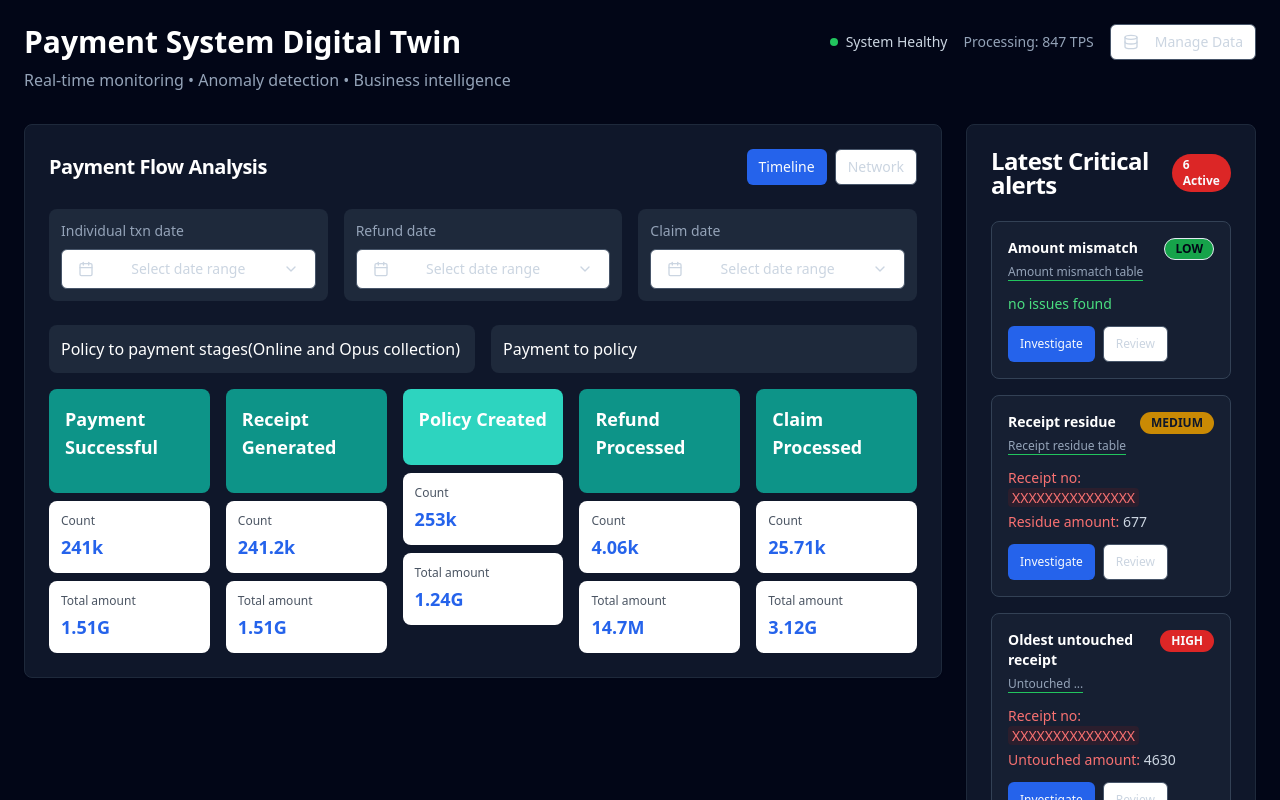
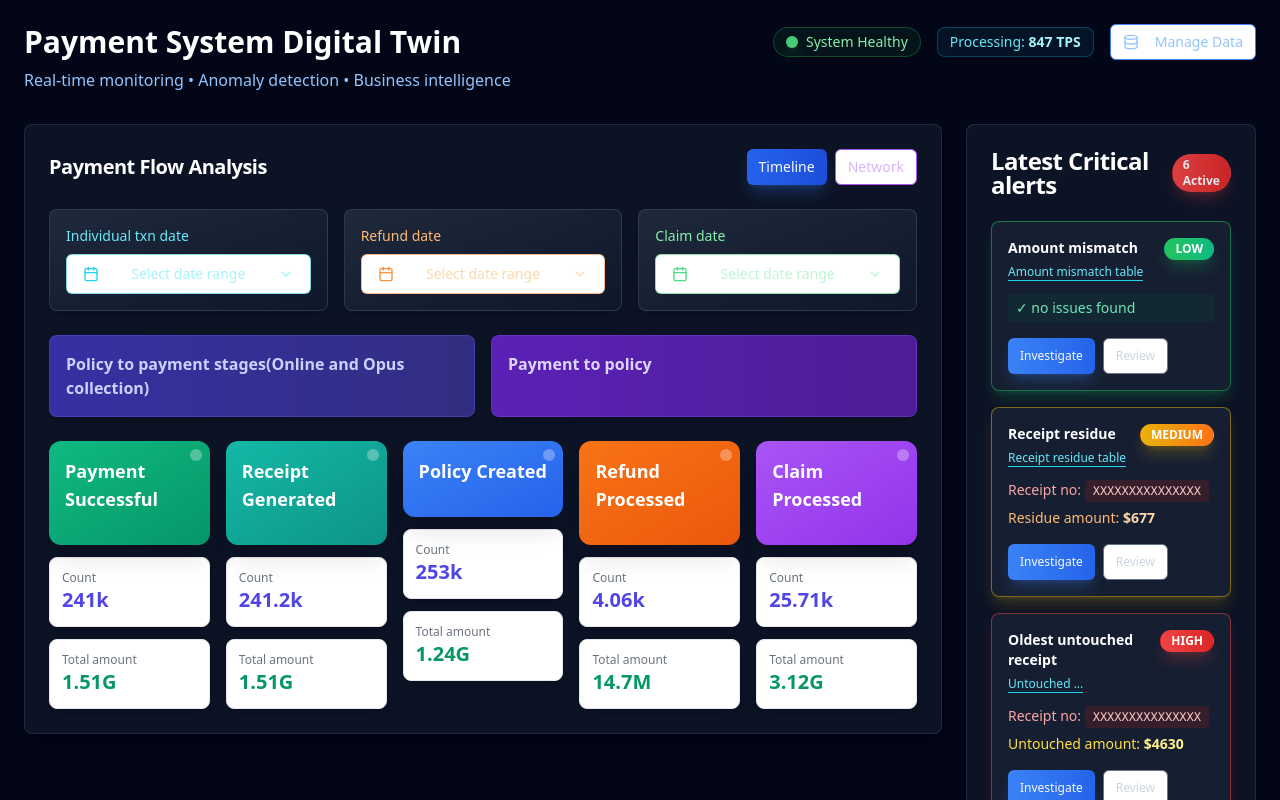
Before and after one commit to foxowl-ops/insura-twin-insights-dash, a React (Vite) app: page / in a window 1280 px wide. Shown: the top 800 px of the page. Built offline with nearby package versions, Linux system fonts and the light colour scheme.

Commit message:
Refactor: Improve color scheme for better UX
Adjusted color palette throughout the dashboard to enhance visual appeal and improve user experience. Modified colors of various elements, including cards, buttons, and badges, to create a more engaging and informative interface.

```diff
--- a/src/components/AlertCard.tsx
+++ b/src/components/AlertCard.tsx
@@ -21,75 +21,93 @@ interface AlertCardProps {
 }
 
 const AlertCard: React.FC<AlertCardProps> = ({ alert }) => {
+  const getPriorityStyles = (priority: string) => {
+    switch (priority) {
+      case 'HIGH':
+        return {
+          badge: 'bg-gradient-to-r from-red-500 to-red-600 text-white shadow-lg shadow-red-500/25',
+          border: 'border-red-500/50',
+          glow: 'shadow-red-500/20'
+        };
+      case 'MEDIUM':
+        return {
+          badge: 'bg-gradient-to-r from-yellow-500 to-orange-500 text-white shadow-lg shadow-yellow-500/25',
+          border: 'border-yellow-500/50',
+          glow: 'shadow-yellow-500/20'
+        };
+      default:
+        return {
+          badge: 'bg-gradient-to-r from-green-500 to-emerald-500 text-white shadow-lg shadow-green-500/25',
+          border: 'border-green-500/50',
+          glow: 'shadow-green-500/20'
+        };
+    }
+  };
+
+  const styles = getPriorityStyles(alert.priority);
+
   return (
-    <div className="bg-slate-800/50 border border-slate-700 rounded-lg p-4">
+    <div className={`bg-slate-800/60 border ${styles.border} rounded-lg p-4 shadow-lg ${styles.glow} backdrop-blur-sm`}>
       <div className="flex justify-between items-start mb-3">
         <div>
           <h3 className="font-semibold text-white text-sm">{alert.type}</h3>
-          <div className="text-xs text-slate-400 border-b border-green-500 inline-block">
+          <div className="text-xs text-cyan-300 border-b border-cyan-400 inline-block">
             {alert.category}
           </div>
         </div>
-        <Badge
-          variant={alert.priority === 'HIGH' ? 'destructive' : alert.priority === 'MEDIUM' ? 'secondary' : 'outline'}
-          className={
-            alert.priority === 'HIGH' ? 'bg-red-600' :
-            alert.priority === 'MEDIUM' ? 'bg-yellow-600' :
-            'bg-green-600'
-          }
-        >
+        <Badge className={styles.badge}>
           {alert.priority}
         </Badge>
       </div>
 
       {alert.status === 'no issues found' ? (
-        <div className="text-green-400 text-sm">no issues found</div>
+        <div className="text-emerald-300 text-sm font-medium bg-emerald-900/20 px-2 py-1 rounded">✓ no issues found</div>
       ) : (
-        <div className="space-y-1 text-sm text-slate-300 mb-3">
+        <div className="space-y-2 text-sm text-slate-300 mb-3">
           {alert.receiptNo && (
             <div>
-              <span className="text-red-400">Receipt no: </span>
-              <span className="text-red-400 bg-red-900/20 px-1 rounded">{alert.receiptNo}</span>
+              <span className="text-red-300">Receipt no: </span>
+              <span className="text-red-200 bg-red-900/30 px-2 py-1 rounded font-mono text-xs">{alert.receiptNo}</span>
             </div>
           )}
           {alert.residueAmount && (
             <div>
-              <span className="text-red-400">Residue amount: </span>
-              <span className="text-slate-300">{alert.residueAmount}</span>
+              <span className="text-orange-300">Residue amount: </span>
+              <span className="text-orange-200 font-semibold">${alert.residueAmount}</span>
             </div>
           )}
           {alert.untouchedAmount && (
             <div>
-              <span className="text-red-400">Untouched amount: </span>
-              <span className="text-slate-300">{alert.untouchedAmount}</span>
+              <span className="text-yellow-300">Untouched amount: </span>
+              <span className="text-yellow-200 font-semibold">${alert.untouchedAmount}</span>
             </div>
           )}
           {alert.traceNo && (
             <div>
-              <span className="text-red-400">Trace no: </span>
-              <span className="text-red-400 bg-red-900/20 px-1 rounded">{alert.traceNo}</span>
+              <span className="text-red-300">Trace no: </span>
+              <span className="text-red-200 bg-red-900/30 px-2 py-1 rounded font-mono text-xs">{alert.traceNo}</span>
             </div>
           )}
           {alert.referenceId && (
             <div>
-              <span className="text-red-400">Reference id: </span>
-              <span className="text-red-400 bg-red-900/20 px-1 rounded">{alert.referenceId}</span>
+              <span className="text-red-300">Reference id: </span>
+              <span className="text-red-200 bg-red-900/30 px-2 py-1 rounded font-mono text-xs">{alert.referenceId}</span>
             </div>
           )}
           {alert.refundModel && (
             <div>
-              <span className="text-red-400">Refund model: </span>
-              <span className="text-slate-300">{alert.refundModel}</span>
+              <span className="text-purple-300">Refund model: </span>
+              <span className="text-purple-200 bg-purple-900/30 px-2 py-1 rounded">{alert.refundModel}</span>
             </div>
           )}
         </div>
       )}
 
-      <div className="flex gap-2 mt-3">
-        <Button size="sm" className="bg-blue-600 hover:bg-blue-700 text-xs">
+      <div className="flex gap-2 mt-4">
+        <Button size="sm" className="bg-gradient-to-r from-blue-500 to-blue-600 hover:from-blue-400 hover:to-blue-500 text-xs shadow-lg shadow-blue-500/25">
           Investigate
         </Button>
-        <Button size="sm" variant="outline" className="border-slate-600 text-slate-300 text-xs">
+        <Button size="sm" variant="outline" className="border-slate-500 text-slate-300 hover:bg-slate-700/50 text-xs">
           Review
         </Button>
       </div>
--- a/src/components/CriticalAlerts.tsx
+++ b/src/components/CriticalAlerts.tsx
@@ -49,11 +49,13 @@ const CriticalAlerts = () => {
   ];
 
   return (
-    <Card className="bg-slate-900 border-slate-800">
+    <Card className="bg-slate-900/80 border-slate-700/50 shadow-xl">
       <CardHeader>
         <div className="flex justify-between items-center">
           <CardTitle className="text-white">Latest Critical alerts</CardTitle>
-          <Badge variant="destructive" className="bg-red-600">6 Active</Badge>
+          <Badge variant="destructive" className="bg-gradient-to-r from-red-500 to-red-600 shadow-lg shadow-red-500/25 animate-pulse">
+            6 Active
+          </Badge>
         </div>
       </CardHeader>
       <CardContent className="space-y-4">
--- a/src/components/DashboardHeader.tsx
+++ b/src/components/DashboardHeader.tsx
@@ -10,16 +10,18 @@ const DashboardHeader = () => {
       <div className="flex justify-between items-start mb-2">
         <div>
           <h1 className="text-3xl font-bold text-white mb-2">Payment System Digital Twin</h1>
-          <p className="text-slate-400">Real-time monitoring • Anomaly detection • Business intelligence</p>
+          <p className="text-blue-300">Real-time monitoring • Anomaly detection • Business intelligence</p>
         </div>
         <div className="flex items-center gap-4">
-          <div className="flex items-center gap-2">
-            <div className="w-2 h-2 bg-green-500 rounded-full"></div>
-            <span className="text-sm text-slate-300">System Healthy</span>
+          <div className="flex items-center gap-2 bg-green-900/20 px-3 py-1 rounded-full border border-green-500/30">
+            <div className="w-3 h-3 bg-green-400 rounded-full animate-pulse shadow-lg shadow-green-400/50"></div>
+            <span className="text-sm text-green-300 font-medium">System Healthy</span>
           </div>
-          <div className="text-sm text-slate-400">Processing: 847 TPS</div>
+          <div className="text-sm text-cyan-300 bg-cyan-900/20 px-3 py-1 rounded-lg border border-cyan-500/30">
+            Processing: <span className="font-bold text-cyan-200">847 TPS</span>
+          </div>
           <Link to="/upload">
-            <Button variant="outline" size="sm" className="border-slate-600 text-slate-300 hover:bg-slate-800">
+            <Button variant="outline" size="sm" className="border-blue-500 text-blue-300 hover:bg-blue-500/20 hover:text-blue-200 transition-all">
               <Database className="w-4 h-4 mr-2" />
               Manage Data
             </Button>
--- a/src/components/DateFilters.tsx
+++ b/src/components/DateFilters.tsx
@@ -6,26 +6,26 @@ import { Calendar, ChevronDown } from 'lucide-react';
 const DateFilters = () => {
   return (
     <div className="grid grid-cols-3 gap-4 mb-6">
-      <div className="bg-slate-800 p-3 rounded-lg">
-        <label className="text-sm text-slate-400 mb-2 block">Individual txn date</label>
-        <Button variant="outline" className="w-full justify-between border-slate-600 text-slate-300">
-          <Calendar className="w-4 h-4" />
+      <div className="bg-gradient-to-br from-slate-800 to-slate-900 p-4 rounded-lg border border-slate-600/50 shadow-lg">
+        <label className="text-sm text-cyan-300 mb-2 block font-medium">Individual txn date</label>
+        <Button variant="outline" className="w-full justify-between border-cyan-500/50 text-cyan-200 hover:bg-cyan-500/10 hover:border-cyan-400">
+          <Calendar className="w-4 h-4 text-cyan-400" />
           Select date range
           <ChevronDown className="w-4 h-4" />
         </Button>
       </div>
-      <div className="bg-slate-800 p-3 rounded-lg">
-        <label className="text-sm text-slate-400 mb-2 block">Refund date</label>
-        <Button variant="outline" className="w-full justify-between border-slate-600 text-slate-300">
-          <Calendar className="w-4 h-4" />
+      <div className="bg-gradient-to-br from-slate-800 to-slate-900 p-4 rounded-lg border border-slate-600/50 shadow-lg">
+        <label className="text-sm text-orange-300 mb-2 block font-medium">Refund date</label>
+        <Button variant="outline" className="w-full justify-between border-orange-500/50 text-orange-200 hover:bg-orange-500/10 hover:border-orange-400">
+          <Calendar className="w-4 h-4 text-orange-400" />
           Select date range
           <ChevronDown className="w-4 h-4" />
         </Button>
       </div>
-      <div className="bg-slate-800 p-3 rounded-lg">
-        <label className="text-sm text-slate-400 mb-2 block">Claim date</label>
-        <Button variant="outline" className="w-full justify-between border-slate-600 text-slate-300">
-          <Calendar className="w-4 h-4" />
+      <div className="bg-gradient-to-br from-slate-800 to-slate-900 p-4 rounded-lg border border-slate-600/50 shadow-lg">
+        <label className="text-sm text-green-300 mb-2 block font-medium">Claim date</label>
+        <Button variant="outline" className="w-full justify-between border-green-500/50 text-green-200 hover:bg-green-500/10 hover:border-green-400">
+          <Calendar className="w-4 h-4 text-green-400" />
           Select date range
           <ChevronDown className="w-4 h-4" />
         </Button>
--- a/src/components/PaymentFlowAnalysis.tsx
+++ b/src/components/PaymentFlowAnalysis.tsx
@@ -7,13 +7,17 @@ import ProcessFlowCards from './ProcessFlowCards';
 
 const PaymentFlowAnalysis = () => {
   return (
-    <Card className="bg-slate-900 border-slate-800">
+    <Card className="bg-slate-900/80 border-slate-700/50 shadow-xl">
       <CardHeader>
         <div className="flex justify-between items-center">
           <CardTitle className="text-white text-xl">Payment Flow Analysis</CardTitle>
           <div className="flex gap-2">
-            <Button size="sm" className="bg-blue-600 hover:bg-blue-700">Timeline</Button>
-            <Button size="sm" variant="outline" className="border-slate-600 text-slate-300">Network</Button>
+            <Button size="sm" className="bg-gradient-to-r from-blue-600 to-blue-700 hover:from-blue-500 hover:to-blue-600 shadow-lg shadow-blue-500/25">
+              Timeline
+            </Button>
+            <Button size="sm" variant="outline" className="border-purple-500 text-purple-300 hover:bg-purple-500/20 hover:text-purple-200">
+              Network
+            </Button>
           </div>
         </div>
       </CardHeader>
--- a/src/components/ProcessFlowCards.tsx
+++ b/src/components/ProcessFlowCards.tsx
@@ -6,6 +6,7 @@ interface ProcessFlow {
   count: string;
   totalAmount: string;
   color: string;
+  textColor: string;
   section: string;
 }
 
@@ -15,35 +16,40 @@ const ProcessFlowCards = () => {
       title: 'Payment Successful',
       count: '241k',
       totalAmount: '1.51G',
-      color: 'bg-teal-600',
+      color: 'bg-gradient-to-br from-emerald-500 to-emerald-600',
+      textColor: 'text-white',
       section: 'Policy to payment stages(Online and Opus collection)'
     },
     {
       title: 'Receipt Generated',
       count: '241.2k',
       totalAmount: '1.51G',
-      color: 'bg-teal-600',
+      color: 'bg-gradient-to-br from-teal-500 to-teal-600',
+      textColor: 'text-white',
       section: 'Policy to payment stages(Online and Opus collection)'
     },
     {
       title: 'Policy Created',
       count: '253k',
       totalAmount: '1.24G',
-      color: 'bg-teal-400',
+      color: 'bg-gradient-to-br from-blue-500 to-blue-600',
+      textColor: 'text-white',
       section: 'Policy to payment stages(Online and Opus collection)'
     },
     {
       title: 'Refund Processed',
       count: '4.06k',
       totalAmount: '14.7M',
-      color: 'bg-teal-600',
+      color: 'bg-gradient-to-br from-orange-500 to-orange-600',
+      textColor: 'text-white',
       section: 'Payment to policy'
     },
     {
       title: 'Claim Processed',
       count: '25.71k',
       totalAmount: '3.12G',
-      color: 'bg-teal-600',
+      color: 'bg-gradient-to-br from-purple-500 to-purple-600',
+      textColor: 'text-white',
       section: 'Payment to policy'
     }
   ];
@@ -51,29 +57,30 @@ const ProcessFlowCards = () => {
   return (
     <>
       {/* Section Headers */}
-      <div className="grid grid-cols-2 gap-4 mb-4">
-        <div className="bg-slate-800 p-3 rounded-lg">
-          <h3 className="text-white font-medium">Policy to payment stages(Online and Opus collection)</h3>
+      <div className="grid grid-cols-2 gap-4 mb-6">
+        <div className="bg-gradient-to-r from-indigo-800 to-indigo-900 p-4 rounded-lg border border-indigo-500/30 shadow-lg">
+          <h3 className="text-indigo-200 font-semibold">Policy to payment stages(Online and Opus collection)</h3>
         </div>
-        <div className="bg-slate-800 p-3 rounded-lg">
-          <h3 className="text-white font-medium">Payment to policy</h3>
+        <div className="bg-gradient-to-r from-violet-800 to-violet-900 p-4 rounded-lg border border-violet-500/30 shadow-lg">
+          <h3 className="text-violet-200 font-semibold">Payment to policy</h3>
         </div>
       </div>
 
       {/* Process Flow Cards */}
       <div className="grid grid-cols-5 gap-4">
         {processFlowData.map((process, index) => (
-          <div key={index} className="space-y-2">
-            <div className={`${process.color} rounded-lg p-4 text-white relative`}>
+          <div key={index} className="space-y-3">
+            <div className={`${process.color} ${process.textColor} rounded-xl p-4 relative shadow-xl`}>
               <h3 className="font-bold text-lg mb-4">{process.title}</h3>
+              <div className="absolute top-2 right-2 w-3 h-3 bg-white/30 rounded-full"></div>
             </div>
-            <div className="bg-white text-black p-3 rounded-lg space-y-1">
-              <div className="text-xs text-gray-600">Count</div>
-              <div className="font-bold text-lg text-blue-600">{process.count}</div>
+            <div className="bg-white text-black p-3 rounded-lg shadow-lg border border-gray-200">
+              <div className="text-xs text-gray-500 font-medium">Count</div>
+              <div className="font-bold text-xl text-indigo-600">{process.count}</div>
             </div>
-            <div className="bg-white text-black p-3 rounded-lg space-y-1">
-              <div className="text-xs text-gray-600">Total amount</div>
-              <div className="font-bold text-lg text-blue-600">{process.totalAmount}</div>
+            <div className="bg-white text-black p-3 rounded-lg shadow-lg border border-gray-200">
+              <div className="text-xs text-gray-500 font-medium">Total amount</div>
+              <div className="font-bold text-xl text-emerald-600">{process.totalAmount}</div>
             </div>
           </div>
         ))}
```
